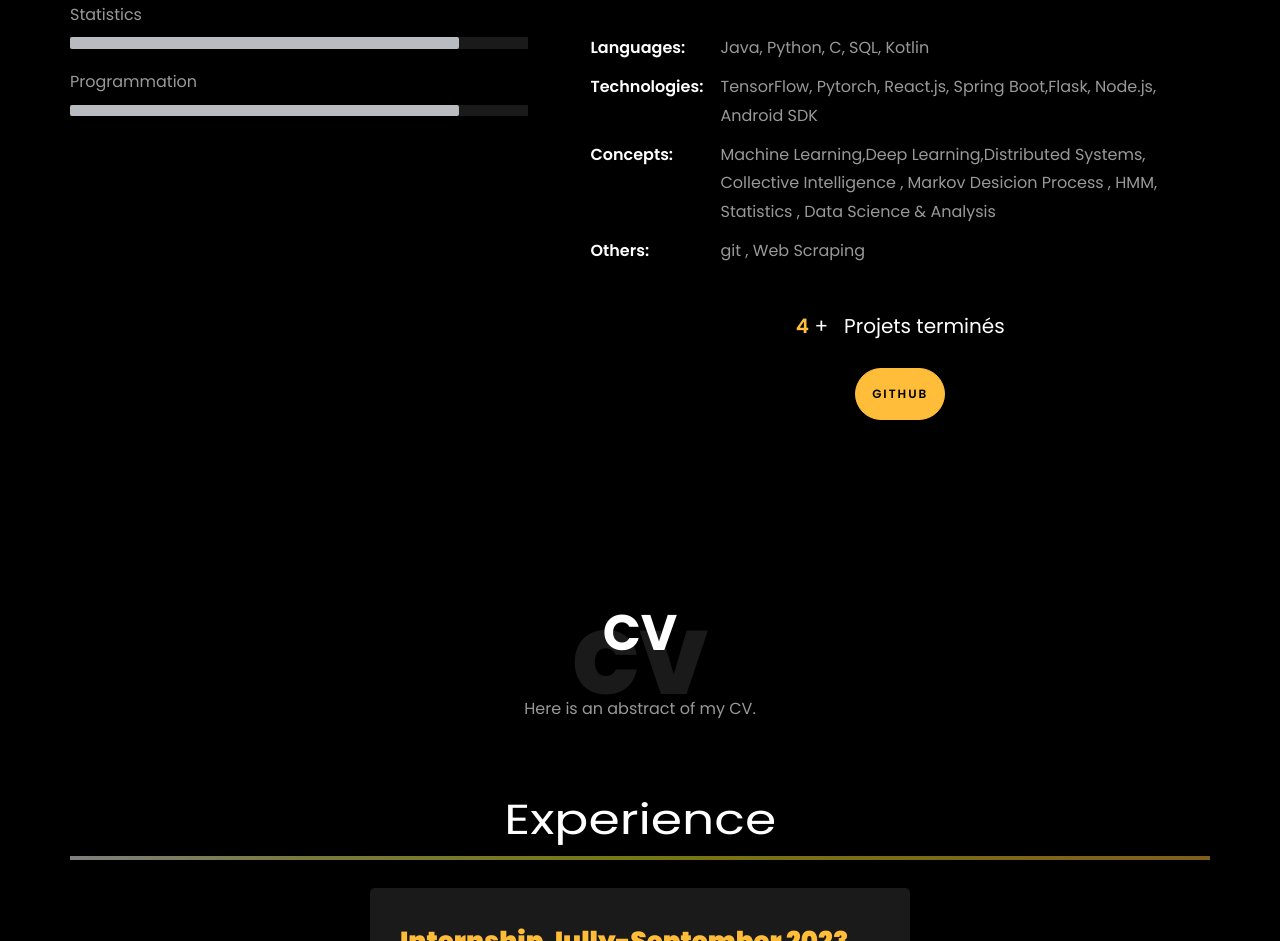
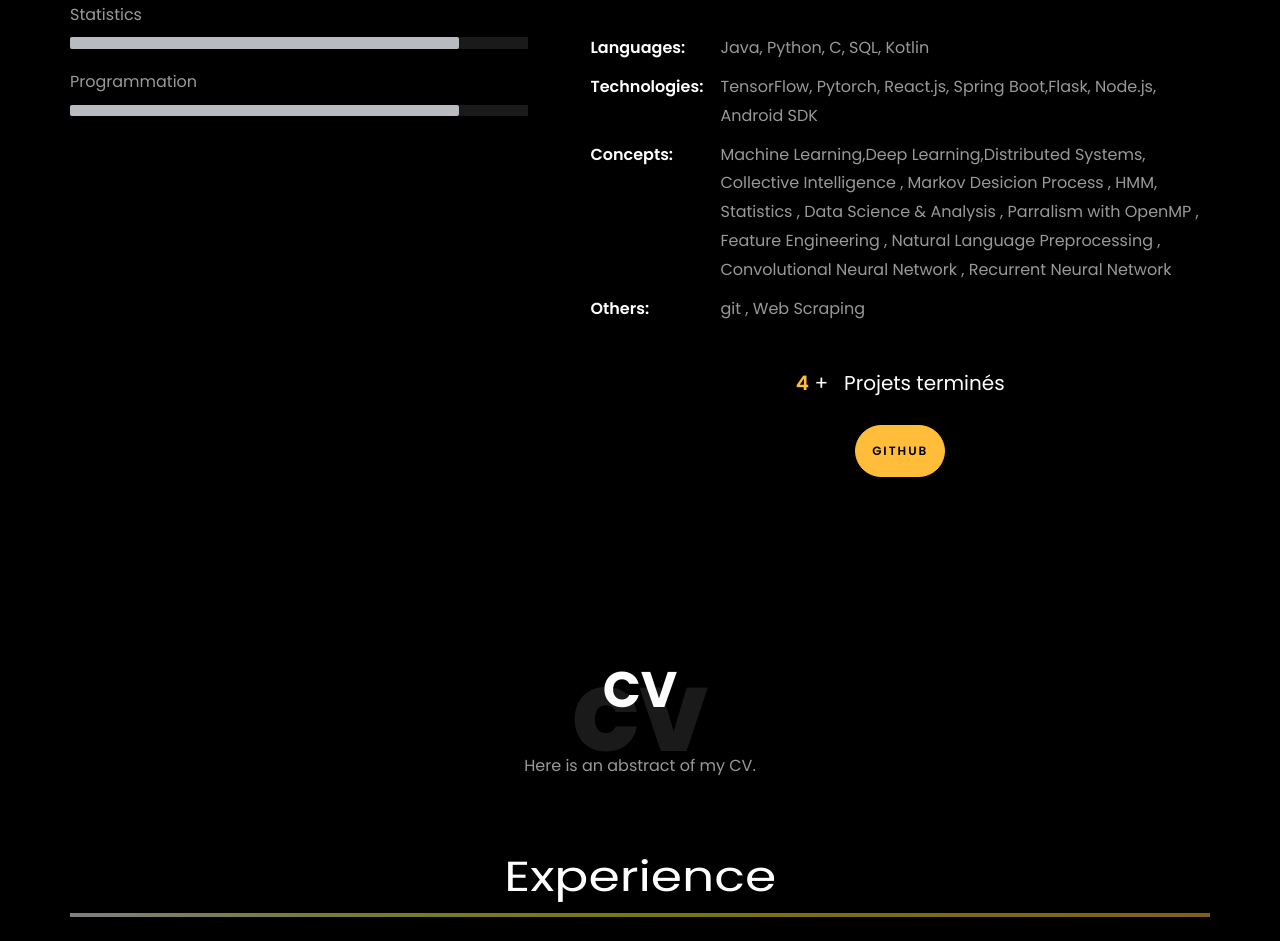
Before and after one commit to IA6DAM/Portfolio, a plain HTML site: page index.html in a window 1280 px wide. Shown: the part 1514-2455 px from the top of the page. Drawn offline with Linux system fonts and the light colour scheme; files whose address does not match are found by name.

Commit message:
Update index.html

```diff
--- a/index.html
+++ b/index.html
@@ -337,7 +337,7 @@
 
 																		<li class="d-flex"><span> Languages: </span> <span> Java, Python, C, SQL, Kotlin </span>
 										<li class="d-flex"><span> Technologies: </span> <span> TensorFlow, Pytorch, React.js, Spring Boot,Flask, Node.js, Android SDK </span>
-											<li class="d-flex"><span> Concepts: </span> <span> Machine Learning,Deep Learning,Distributed Systems, Collective Intelligence , Markov Desicion Process , HMM, Statistics , Data Science & Analysis </span>
+											<li class="d-flex"><span> Concepts: </span> <span> Machine Learning,Deep Learning,Distributed Systems, Collective Intelligence , Markov Desicion Process , HMM, Statistics , Data Science & Analysis , Parralism with OpenMP , Feature Engineering , Natural Language Preprocessing , Convolutional Neural Network , Recurrent Neural Network  </span>
 												<li class="d-flex"><span> Others: </span> <span> git , Web Scraping </span>
 
 
```
